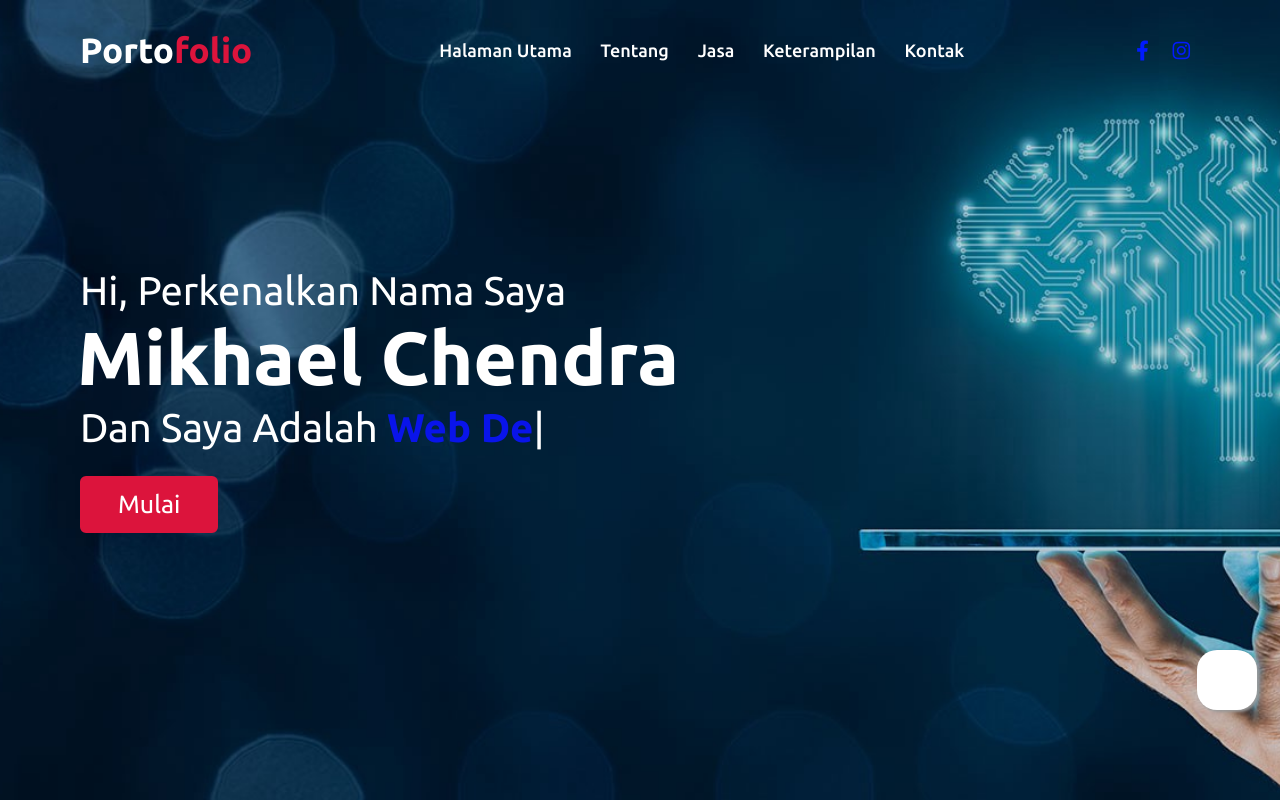
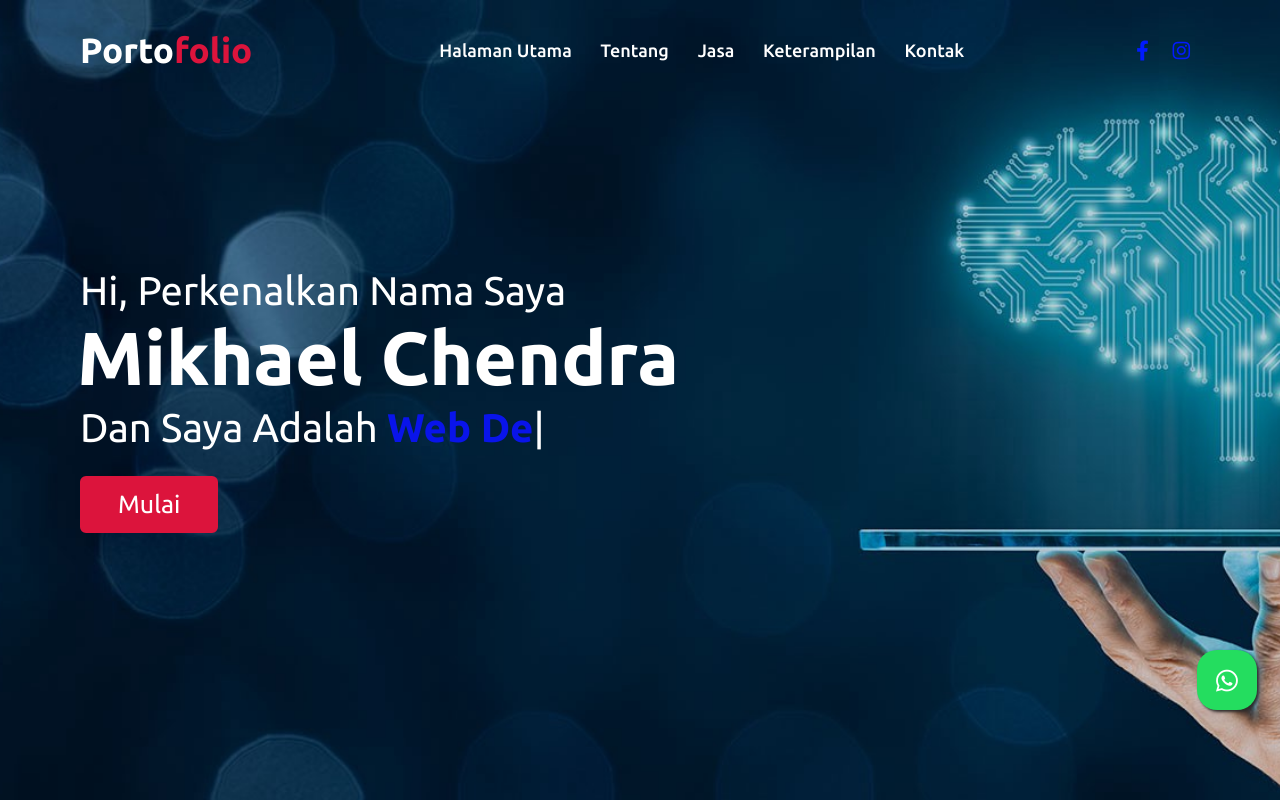
Before and after one commit to MikhaelCH/mikhael.github.io, a plain HTML site: page index.html in a window 1280 px wide. Shown: the top 800 px of the page. Drawn offline with nearby package versions, Linux system fonts and the light colour scheme.

Commit message:
Add files via upload

```diff
--- a/style.css
+++ b/style.css
@@ -32,11 +32,11 @@ html{
 	height:60px;
 	bottom:90px;
 	right:23px;
-	background-color:#FFFFFF;
-	color: blue;
+	background-color:#24dd5f;
+	color: #001aff;
 	border-radius:20px;
 	text-align:center;
-	box-shadow: 2px 2px 3px #999;
+	box-shadow: 2px 2px 3px rgb(46, 44, 44);
   z-index: 99999999;
 }
 
@@ -238,6 +238,12 @@ section .title::after{
     color: crimson;
     background: none;
 }
+
+/* --- demo animations --- */
+
+.demo a.btn {
+    margin: 0 10px 10px 0;
+  }
 
 /* about section styling */
 .about .title::after{
```
